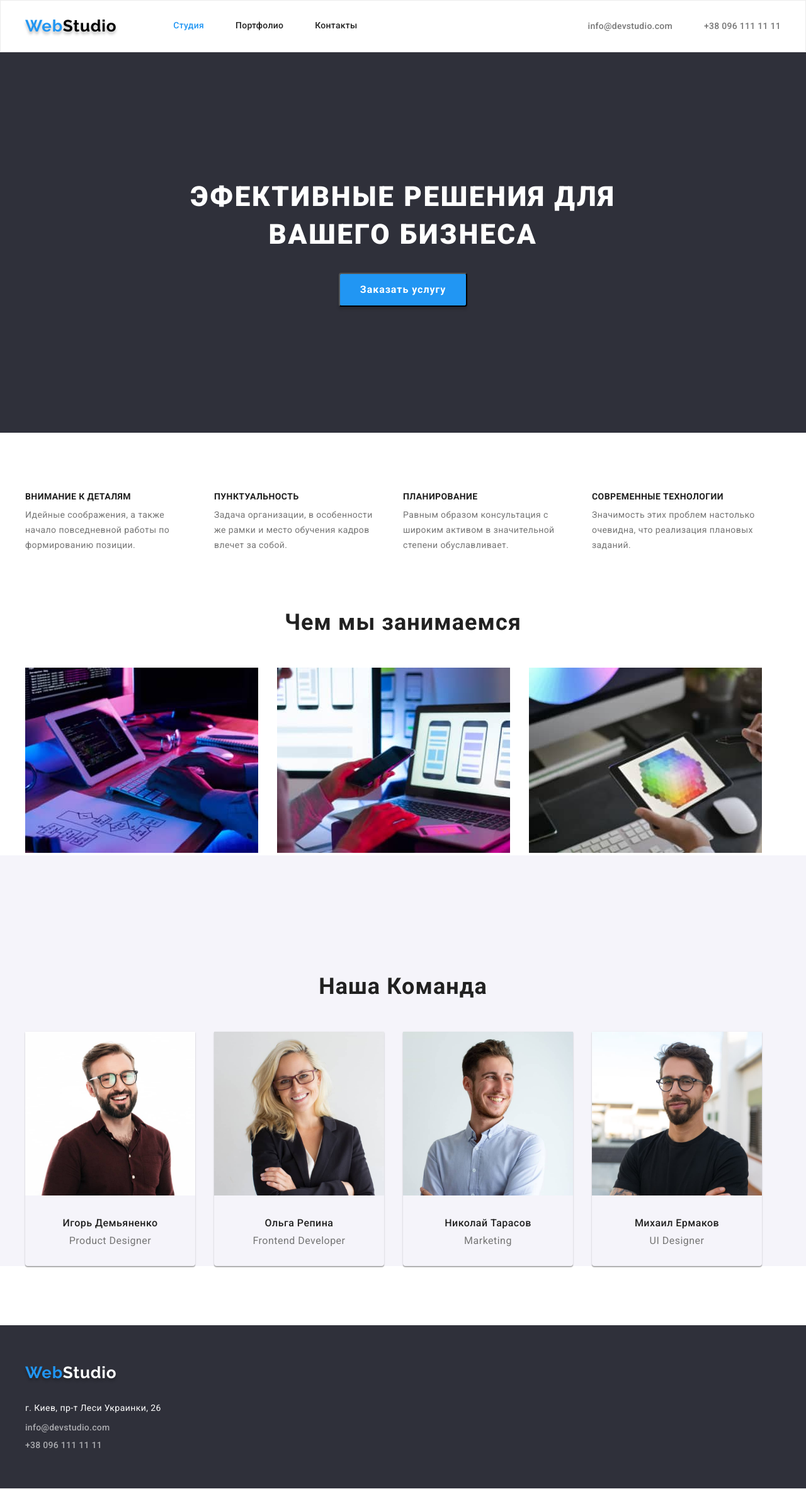
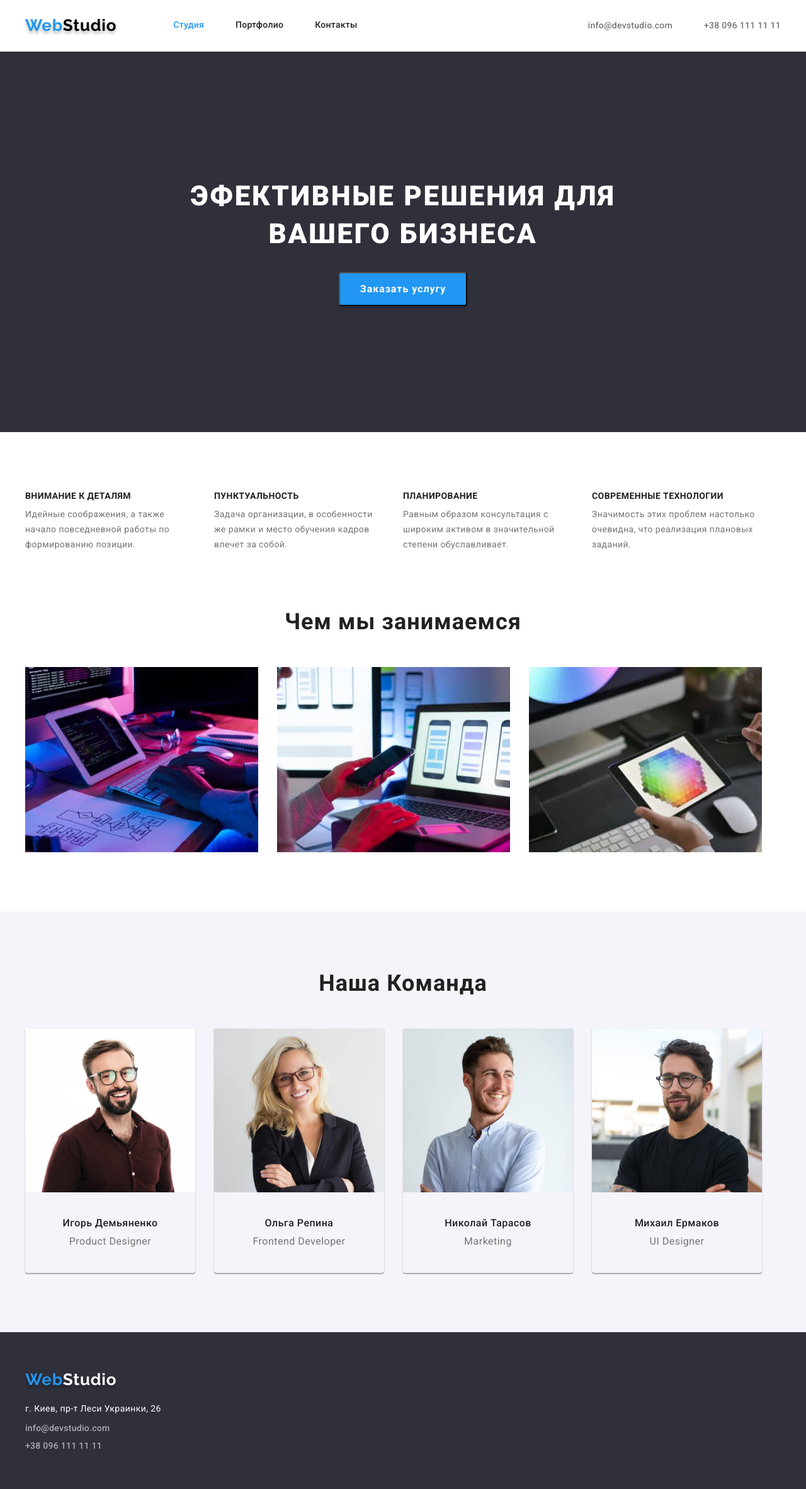
Before and after one commit to Dj-Plagman/goit-markup-hw-03, a plain HTML site: page index.html in a window 1280 px wide. Shown: the whole page at 63% size. Drawn offline with nearby package versions, Linux system fonts and the light colour scheme.

Commit message:
update_0.14

```diff
--- a/css/style.css
+++ b/css/style.css
@@ -19,6 +19,10 @@ body {
 *{
     margin: 0px;
     padding: 0px;
+}
+
+img {
+    display: block;
 }
 
 .link {
@@ -54,7 +58,7 @@ body {
     padding-top: 25px;
     padding-bottom: 25px;
 
-    border: 1px solid #ECECEC;
+    border-bottom: 1px solid #ECECEC;
 }
 
 .header .container {
@@ -109,18 +113,22 @@ color: var(--accent_color);
     color: var(--accent_color);
 }
 
-.nav_link {
+.navigation_li:not(:last-child) {
     margin-right: 50px
 }
 
 /*===contacts====*/
+
+.contacts_item:not(:last-child){
+    margin-right: 50px;
+
+}
 
 .contakt_mail {
     font-weight: 500;
     font-size: 14px;
     line-height: 1.14;
     letter-spacing: 0.02em;
-    margin-right: 50px;
 
     color: var(--text_basic);
 }
@@ -161,6 +169,7 @@ color: var(--accent_color);
     display: flex;
     align-items: center;
     padding-bottom: 200px;
+    padding-top: 200px;
     background: var(--background_first)
 
 }
@@ -173,7 +182,6 @@ color: var(--accent_color);
     text-align: center;
     letter-spacing: 0.06em;
     text-transform: uppercase;
-    padding-top: 200px;
     margin: 0 auto;
     margin-bottom: 30px;
     color: var(--first_color);
@@ -204,11 +212,15 @@ color: var(--accent_color);
 /*========особенности======*/
 
 .specific {
-    margin-top: 94px;
+    padding-top: 94px;
+}
+
+.feature:not(:last-child) {
+    margin-right: 30px;
 }
 
 .feature {
-    margin-right: 30px;
+    width: 270px;
 }
 
 .skills {
@@ -223,7 +235,6 @@ color: var(--accent_color);
 
 .skills_text {
     flex-basis:auto;
-    max-width: 270px;
     font-weight: 400;
     font-size: 14px;
     line-height: 1.71;
@@ -235,13 +246,16 @@ color: var(--accent_color);
 }
 
 /*======чем_мы_занимаемся======*/
+.our_work {
+    padding-bottom: 94px;
+}
 
 .we_work {
     padding-top: 90px;
 }
 
 .we_work_list {
-    padding-top: 50px;
+    margin-top: 50px;
 }
 
 .we_work_h2 {
@@ -254,23 +268,19 @@ color: var(--accent_color);
     color: var(--title_text);
 }
 
-.box {
+.box:not(:last-child) {
     margin-right: 30px;
 }
 
 /*======наша_команда======*/
 
-.team_box {
-    padding-top: 94px;
-    margin-bottom: 94px;
-}
-
 .team_box_card {
-    padding-top: 50px;
+    margin-top: 50px;
 }
 
 .team {
     padding-top: 94px;
+    padding-bottom: 94px;
     background: var(--background_second);
 }
 
@@ -284,12 +294,20 @@ color: var(--accent_color);
     color: var(--title_text);
 }
 
+.team_info {
+    padding: 10px;
+}
+
 .team_card {
-    margin-right: 30px;
+    width: 270px;
     padding-bottom: 30px;
     background: var(--background_white);
     box-shadow: 0px 1px 3px rgba(0, 0, 0, 0.12), 0px 1px 1px rgba(0, 0, 0, 0.14), 0px 2px 1px rgba(0, 0, 0, 0.2);
     border-radius: 0px 0px 4px 4px;
+}
+
+.team_card:not(:last-child) {
+    margin-right: 30px;
 }
 
 .name_team {
@@ -308,7 +326,7 @@ color: var(--accent_color);
     line-height: 1.18;
     text-align: center;
     letter-spacing: 0.03em;
-    padding-top: 10px;
+    margin-top: 10px;
     color: var(--text_basic);
 }
 
@@ -320,17 +338,20 @@ color: var(--accent_color);
     background-color: var(--background_first);
 }
 
+.container_footer .logo {
+    margin-right: 0px;
+}
 
 .adress {
-    padding-top: 20px;
+    margin-top: 20px;
 }
 
 .list_footer {
     align-items: center;
     margin-left: auto;
 }
-.contact_footer {
-    padding-top: 9px;
+.contact_footer:not(:first-child) {
+    margin-top: 9px;
 }
 
 .adress_link {
@@ -347,10 +368,11 @@ color: var(--accent_color);
 
 /*=======portfolio======*/
 
+
 .zakladka_list {
     justify-content: center;
     margin: auto;
-    padding-top: 94px;
+
 }
 
 .nav_portfolio {
@@ -391,20 +413,26 @@ color: var(--accent_color);
 .projects_list {
     display: flex;
     flex-wrap: wrap;
-    margin-right: -10px;
-    margin-left: -10px;
+    margin-top: 34px;
+
 }
 
 .project_card {
-    padding-bottom: 20px;
-    margin-right: 30px;
     margin-bottom: 30px;
     flex-basis: calc((100% / 3) - 30px);
 
     background: var(--first_color);
-    border: 1px solid #EEEEEE;
+    /*border: 1px solid #EEEEEE;*/
     box-sizing: border-box;
 
+}
+
+.project_card:not(:nth-child(3n)) {
+    margin-right: 30px;
+}
+
+.project_card:nth-last-child( -n + 3) {
+    margin-bottom: 0px;
 }
 
 .project_title {
@@ -428,6 +456,14 @@ color: var(--accent_color);
 }
 
 .projects {
-    margin-bottom: 94px;
-    padding-top: 50px;
+    padding-bottom: 94px;
+    padding-top: 94px;
+
 }
+
+.text_card {
+    padding: 20px 24px;
+    border-right: 1px solid #EEEEEE;
+    border-bottom: 1px solid #EEEEEE;
+    border-left: 1px solid #EEEEEE;
+}
--- a/index.html
+++ b/index.html
@@ -17,23 +17,23 @@
     <nav class="nav">
     <a class="logo link" href=""><span class="web">Web</span>Studio</a>
         <ul class="nav_list list" >
-            <li>
+            <li class="navigation_li">
                 <a class="nav_link link current" href="">Студия</a>
             </li>
-            <li>
+            <li class="navigation_li">
                 <a class="nav_link link" href="portfolio.html">Портфолио</a>
             </li>
-            <li>
+            <li class="navigation_li">
                 <a class="nav_link link" href="#contacts_1">Контакты</a>
             </li>
         </ul>
     </nav>
     <!--Контакти-->
         <ul class="list">
-            <li>
+            <li class="contacts_item">
                 <a class="contakt_mail link" href="mailto:info@devstudio.com">info@devstudio.com</a>
             </li>
-            <li class=>
+            <li class="contacts_item">
                 <a class="contakt_tel link" href="tel:+380961111111">+38 096 111 11 11</a>
             </li>
         </ul>
@@ -48,28 +48,31 @@
         </div>
         </section>
         <!--Особенности-->
+        <section>
         <div class="container specific">
             <!--<h2>Особенности</h2>-->
             <ul class="list list_specif" >
                 <li class="feature">
-                    <p class="skills">Внимание к деталям</p>
+                    <h3 class="skills">Внимание к деталям</h3>
                     <p class="skills_text">Идейные соображения, а также начало повседневной работы по формированию позиции.</p>
                 </li>
                 <li class="feature">
-                    <p class="skills">Пунктуальность</p>
+                    <h3 class="skills">Пунктуальность</h3>
                     <p class="skills_text">Задача организации, в особенности же рамки и место обучения кадров влечет за собой.</p>
                 </li>
                 <li class="feature">
-                    <p class="skills">Планирование</p>
+                    <h3 class="skills">Планирование</h3>
                     <p class="skills_text">Равным образом консультация с широким активом в значительной степени обуславливает.</p>
                 </li>
                 <li class="feature">
-                    <p class="skills">Современные технологии<p>
+                    <h3 class="skills">Современные технологии</h3>
                     <p class="skills_text">Значимость этих проблем настолько очевидна, что реализация плановых заданий.</p>
                 </li>
             </ul>
         </div>
+        </section>
         <!--чем_мы_занимаемся-->
+        <section class="our_work">
         <div class="we_work container">
             <h2 class="we_work_h2">Чем мы занимаемся</h2>
             <ul class="list we_work_list" >
@@ -84,6 +87,7 @@
                 </li>
             </ul>
         </div>
+        </section>
         <!--Команда-->
         <section class="team">
             <div class="container team_box">
@@ -91,23 +95,31 @@
             <ul class="list team_box_card" >
                 <li class="team_card">
                     <img class="page_team" src="img/Team/Demyanenko.jpg" alt="Игорь Демьяненко" width="270" height="260">
+                    <div class="team_info">
                     <h3 class="name_team">Игорь Демьяненко</h3>
                     <p class="profeshinal" lang="en">Product Designer</p>
+                    </div>
                 </li>
                 <li class="team_card">
                     <img class="page_team" src="img/Team/Repina.jpg" alt="Ольга Репина" width="270" height="260">
+                <div class="team_info">
                     <h3 class="name_team">Ольга Репина</h3>
                     <p class="profeshinal" lang="en">Frontend Developer</p>
+                </div>
                 </li>
                 <li class="team_card">
                     <img class="page_team" src="img/Team/Tarasov.jpg" alt="Николай Тарасов" width="270" height="260">
+                <div class="team_info">
                     <h3 class="name_team">Николай Тарасов</h3>
                     <p class="profeshinal" lang="en">Marketing</p>
+                </div>
                 </li>
                 <li class="team_card">
                     <img class="page_team" src="img/Team/Ermakov.jpg" alt="Михаил Ермаков" width="270" height="260">
+                <div class="team_info">
                     <h3 class="name_team">Михаил Ермаков</h3>
                     <p class="profeshinal" lang="en">UI Designer</p>
+                </div>
                 </li>
             </ul>
             </div>
```
Also changed, not shown: portfolio.html (+25 -9 lines).
